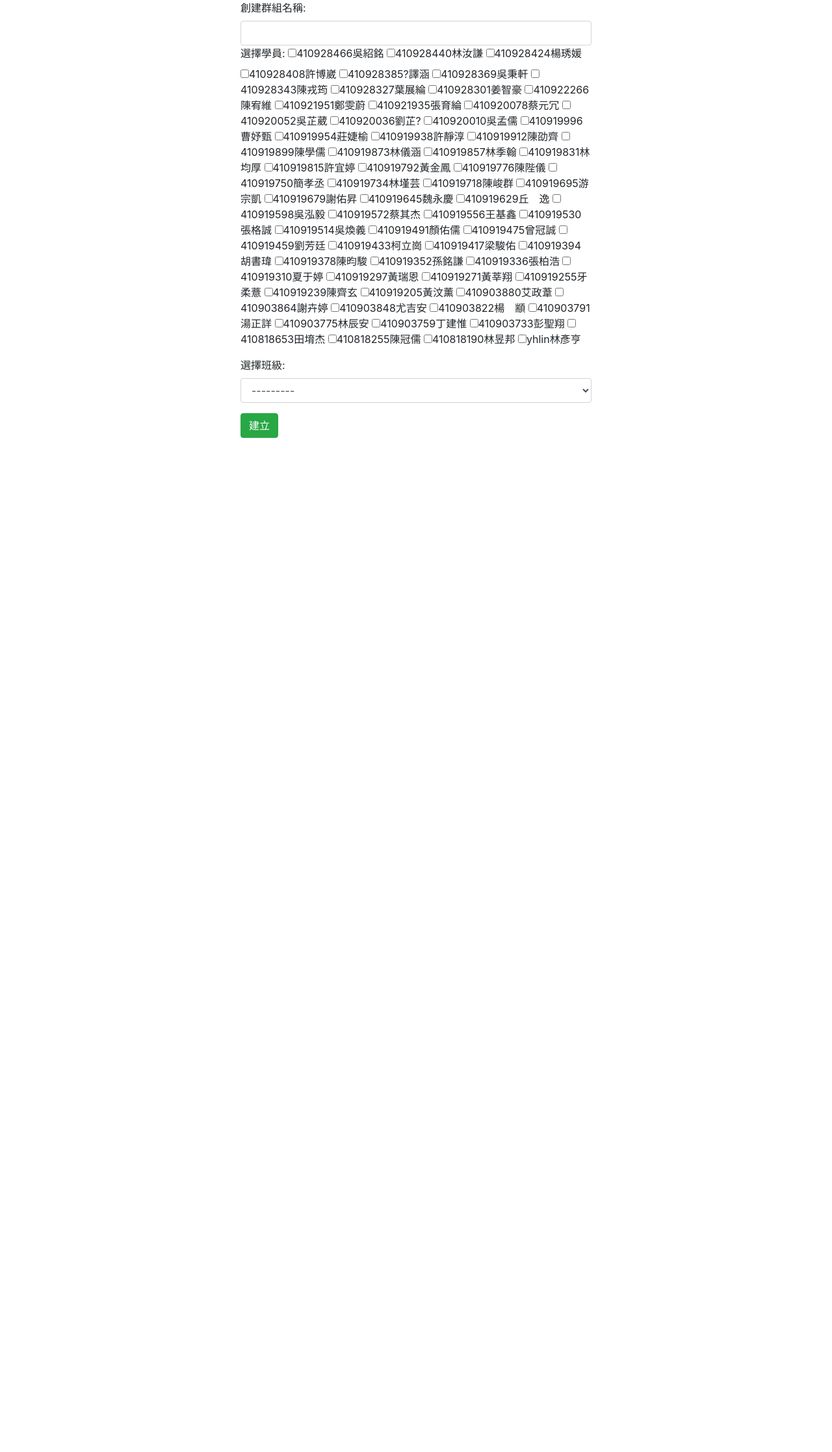
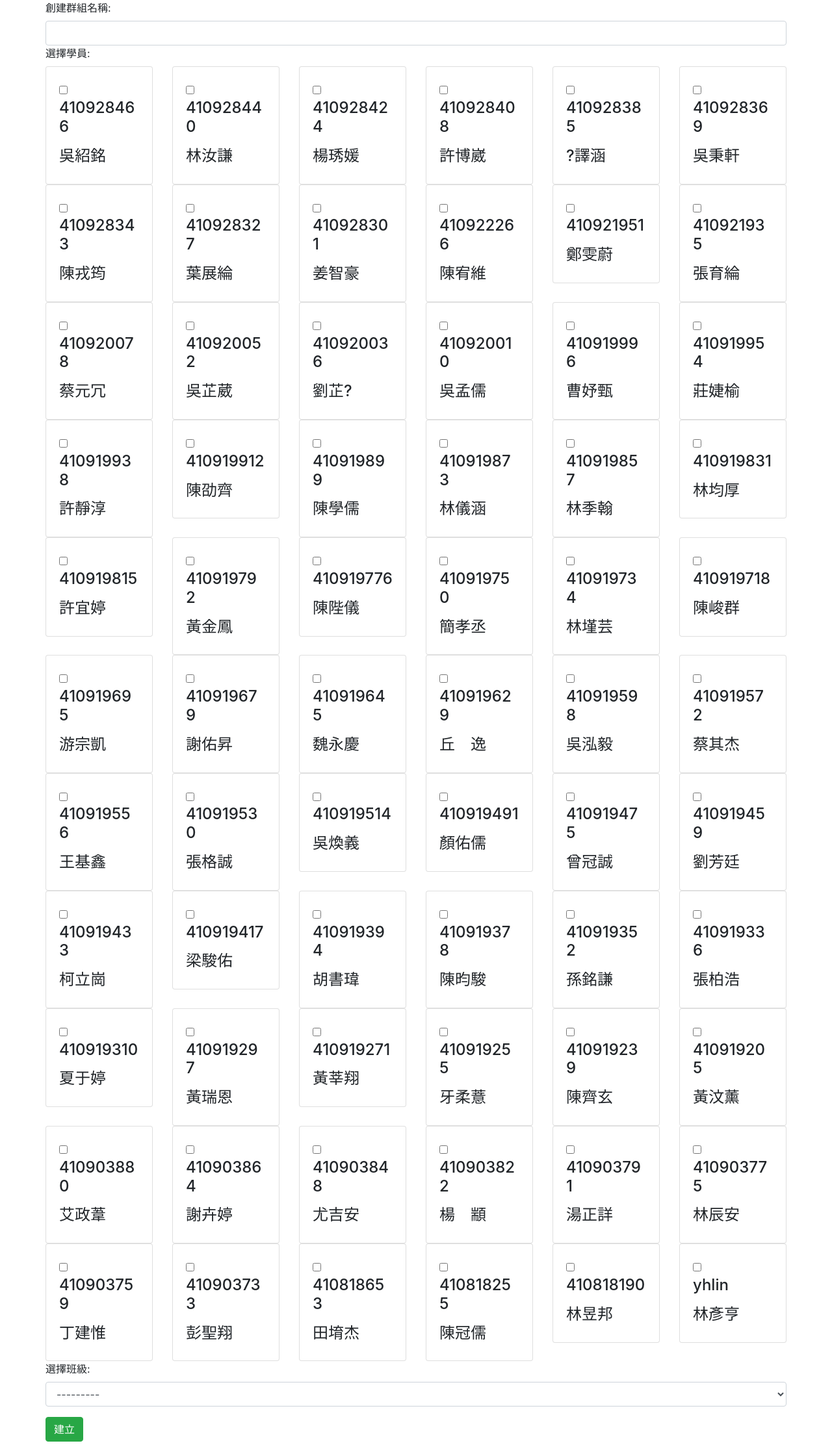
Before and after one commit to JackyCafe/PBL, a Django app: page /creategroup/3 in a window 1280 px wide. Shown: the part 72-2307 px from the top of the page at 65% size. Before the commit the page ends 800 px from the top, so only its background shows below. Run offline with Django 3.2, Linux system fonts and the light colour scheme; data comes from the database, SQL or seed files in the repository; some libraries are stand-ins or nearby versions.

Commit message:
加上群組功能

```diff
--- a/templates/Card/card_index.html
+++ b/templates/Card/card_index.html
@@ -6,11 +6,11 @@
   border:1px solid black;
 }
     table>thead>tr.team_work{
-        height: 300px;
+        height: 280px;
     }
 </style>
 {% load static %}
-    <img class="d-block w-100" style="height: 10em" src="{% static "images/background.jpg"  %}">
+            <img class="img-fluid" alt="Responsive image" src="{% static 'images/index.jpg' %}" style="height: auto">
 <table class="table table-bordered">
     <thead >
     <th class="text-center"scope="col"><a href={% url 'upload_card' %} ><button type="button" class="btn">創卡</button></a> </th>
--- a/templates/base.html
+++ b/templates/base.html
@@ -1,6 +1,7 @@
 <!DOCTYPE html>
 <html lang="en">
 <head>
+
 <style>
     container{
         color: #110011;
@@ -11,6 +12,8 @@
     {% include "part/nav.html" %}
     {% block title %}
     {% endblock %}
+
+
 <title>羣創實驗課</title>
 </head>
 <body>
--- a/templates/part/Create_Group.html
+++ b/templates/part/Create_Group.html
@@ -1,26 +1,32 @@
 {% block create_group %}
     <div class="container">
         <div class="row">
-            <div class="col-md-3">
-                </div>
-                <div class="col-md-6">
-                    <form method="POST" class="post-form">
+
+                     <form method="POST" class="post-form">
                         {% csrf_token %}
                          <label for="group_name"> 創建群組名稱:</label>
                         {{ group.group }}
                         <div class="form-group">
                             <label for="user_id"> 選擇學員:</label>
-                                <table>
+
                                 {% for user_a1 in user_a %}
+                            {% cycle "<div  class='row'> <div class='col-md-2'>" "<div class='col-md-2'>" "<div class='col-md-2'>" "<div class='col-md-2'>" "<div class='col-md-2'>" "<div class='col-md-2'>" %}
 
-                                        <input type="checkbox" value="{{ user_a1.id }}" name="check_box_list">{{ user_a1.name }}{{ user_a1.c_name }}
+                                    <div class="card" style="width: auto;">
+                                    <div class="card-body">
+                                    <h4 class="card-title"><input type="checkbox" value="{{ user_a1.id }}" name="check_box_list"><p>{{ user_a1.name }}</p></h4>
+                                        <div class="card-text"> <h4>  {{ user_a1.c_name }}</h4></div>
+
+  </div></div>
 
 
+ </div>
+            {% cycle "" " " " " " " " " "</div>" %}
 
 
                             {% endfor %}
-                                  </table>
-                        </div>
+
+
                     <div class="form-group">
                             <label for="user_id"> 選擇班級:</label>
 {#                    <select id="activate_id" name="activate_id" class="form-control">#}
@@ -32,7 +38,6 @@
                         </div>
                     <button type="submit" class="btn btn-success">建立</button>
                     </form>
-                </div>
-        </div>
+
     </div>
 {% endblock %}
```
Also changed, not shown: templates/view_activate.html (+18 -8 lines), templates/view_group.html (+33 -15 lines), db.sqlite3.
